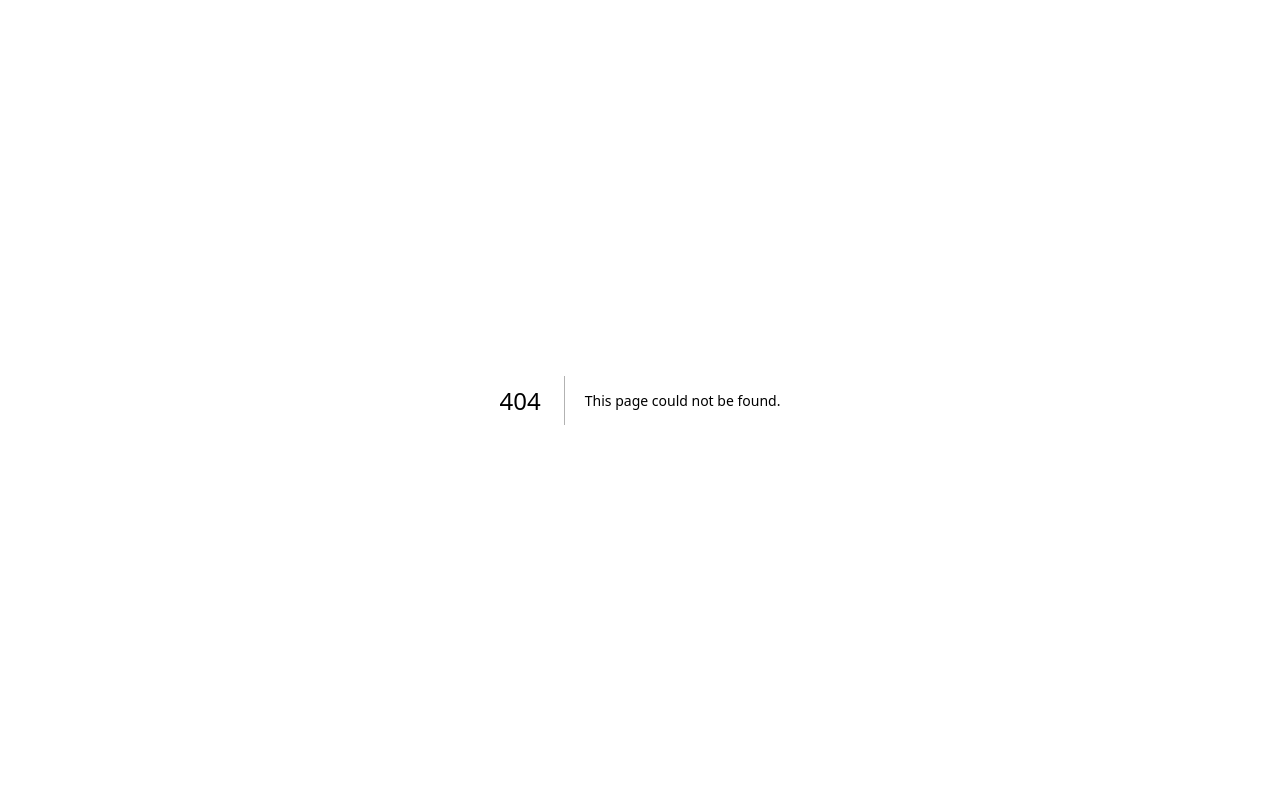
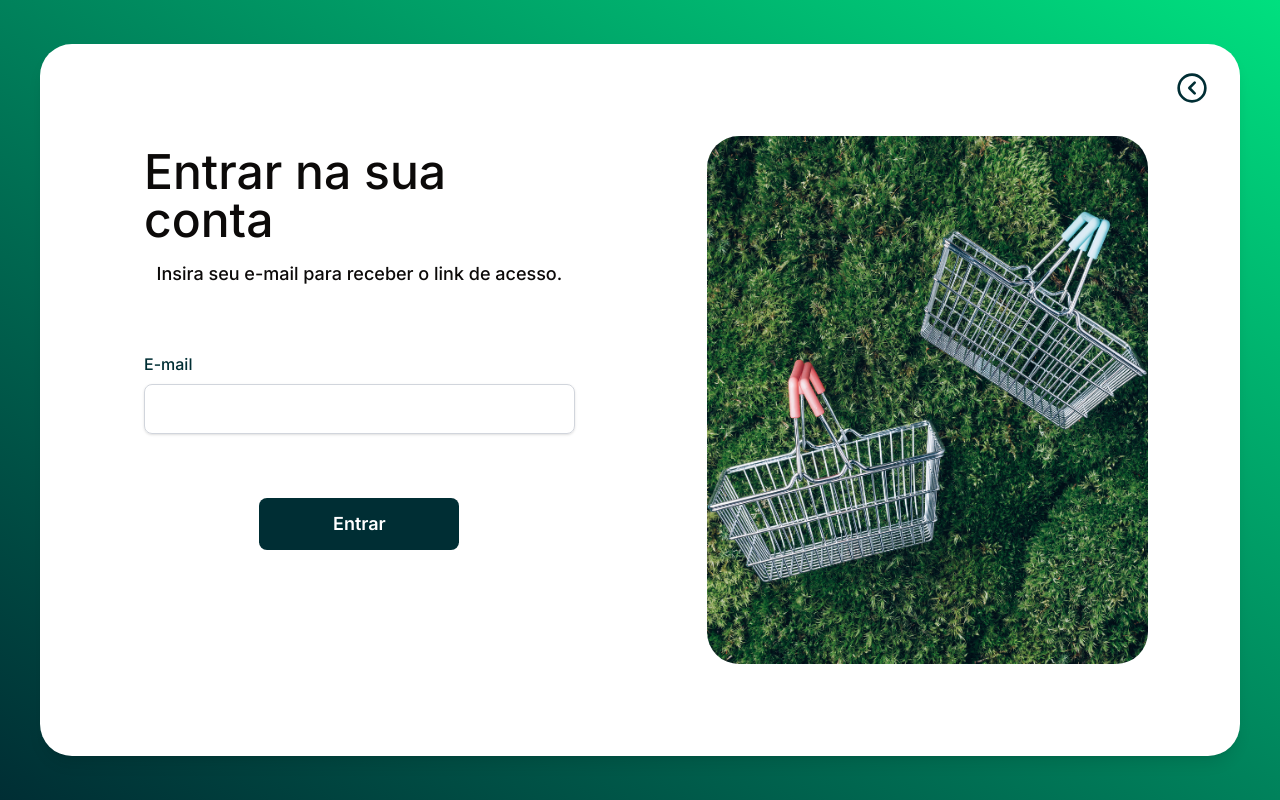
Before and after one commit to andreLucao/deploy-es, a Next.js app in the folder client/: page /login in a window 1280 px wide. Before the commit this address had no page. Built offline with nearby package versions, Linux system fonts and the light colour scheme.

Commit message:
feat: creating login page

```diff
--- /dev/null
+++ b/client/src/app/login/page.tsx
@@ -0,0 +1,14 @@
+import Header from "@/components/Header";
+import LoginCard from "@/components/login/LoginCard";
+
+export default function LoginPage() {
+
+    return (
+        <main className="bg-gradient-to-tr from-[#002e34] to-[#00e07f] w-full min-h-screen">
+            <div className="flex p-10 min-h-screen items-center justify-center bg-gradient-to-tr from-[#002e34] to-[#00e07f]">
+                <LoginCard/>
+            </div>
+        </main>
+
+    );
+}
--- a/client/src/app/register/page.tsx
+++ /dev/null
@@ -1,13 +0,0 @@
-import Header from "@/components/Header";
-
-export default function RegisterPage() {
-
-    return (
-        <main className="bg-gradient-to-tr from-[#002e34] to-[#00e07f] w-full min-h-screen">
-            <div >
-
-            </div>
-        </main>
-
-    );
-}
--- a/client/src/components/Header.tsx
+++ b/client/src/components/Header.tsx
@@ -20,13 +20,9 @@ export default function Header({ onScrollToKnowUs, onScrollToCertificacoes, onSc
                 </div>
 
                 <div className="ml-auto flex items-center">
-                    <button className="bg-transparent font-medium text-black px-4 py-2 rounded-[10px] mr-4 hover:text-zinc-800 transition cursor-pointer"
+                    <button className="bg-[#00e07f] font-medium text-black px-4 py-2 rounded-[10px] hover:bg-green-500 transition cursor-pointer"
                             onClick={() => window.location.href = '/login'}>
                         Entrar
-                    </button>
-                    <button className="bg-[#00e07f] font-medium text-black px-4 py-2 rounded-[10px] hover:bg-green-500 transition cursor-pointer"
-                            onClick={() => window.location.href = '/register'}>
-                        Cadastrar
                     </button>
                 </div>
             </div>
--- /dev/null
+++ b/client/src/components/login/LoginCard.tsx
@@ -0,0 +1,65 @@
+'use client';
+
+import { CircleChevronLeft } from "lucide-react";
+import { useState } from "react";
+
+export default function RegisterCard() {
+    const [email, setEmail] = useState("");
+    const [isValid, setIsValid] = useState(true);
+
+    const validateEmail = (email: string) => {
+        const emailRegex = /^[a-zA-Z0-9._%+-]+@[a-zA-Z0-9.-]+\.[a-zA-Z]{2,}$/;
+        return emailRegex.test(email);
+    };
+
+    const handleEmailChange = (e: React.ChangeEvent<HTMLInputElement>) => {
+        const newEmail = e.target.value;
+        setEmail(newEmail);
+        setIsValid(true);
+    };
+
+    const handleSubmit = (e: React.FormEvent) => {
+        e.preventDefault();
+        const valid = validateEmail(email);
+        setIsValid(valid);
+    };
+
+    return (
+        <div className="bg-white bg-opacity-20 flex backdrop-blur-lg rounded-4xl shadow-lg p-23 gap-30 max-w-7xl mx-auto relative">
+            <div className="absolute top-7 right-8 cursor-pointer">
+                <CircleChevronLeft className="w-8 h-8 text-[#002E34] hover:text-[#004443] transition" onClick={() => window.location.href = '/'}/>
+            </div>
+            <div className="flex flex-col items-center p-3 w-full">
+                <h2 className="text-5xl font-medium mb-4">Entrar na sua conta</h2>
+                <p className="font-medium text-center text-lg">Insira seu e-mail para receber o link de acesso.</p>
+                <div className="w-full max-w-md">
+                    <form className="flex flex-col items-center w-full" onSubmit={handleSubmit}>
+                        <div className="mb-16 mt-16 w-full">
+                            <label htmlFor="email" className="block text-base font-medium text-[#002E34]">
+                                E-mail
+                            </label>
+                            <input
+                                type="email"
+                                id="email"
+                                value={email}
+                                onChange={handleEmailChange}
+                                className={`mt-2 font-medium block w-full border ${!isValid ? 'border-red-500' : 'border-gray-300'} rounded-md shadow-sm p-3`}
+                                required
+                            />
+                            {!isValid && (
+                                <p className="text-red-500 text-sm mt-1">Por favor, insira um email válido.</p>
+                            )}
+                        </div>
+                        <button type="submit" className="w-[200px] bg-[#002E34] text-white font-semibold py-3 px-6 rounded-md hover:bg-[#004443] transition cursor-pointer text-lg">
+                            Entrar
+                        </button>
+                    </form>
+                </div>
+            </div>
+
+            <div className="w-full h-full flex items-center justify-center">
+                <img src="/imgs/card4.png" className="rounded-4xl h-132 max-w-full" alt="Ilustração" />
+            </div>
+        </div>
+    );
+}
```
